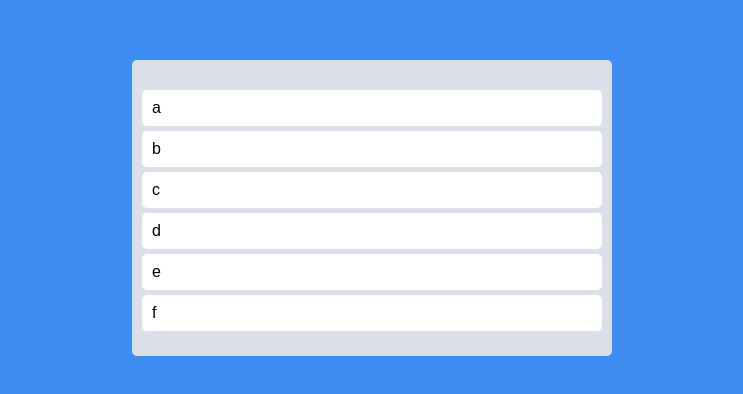
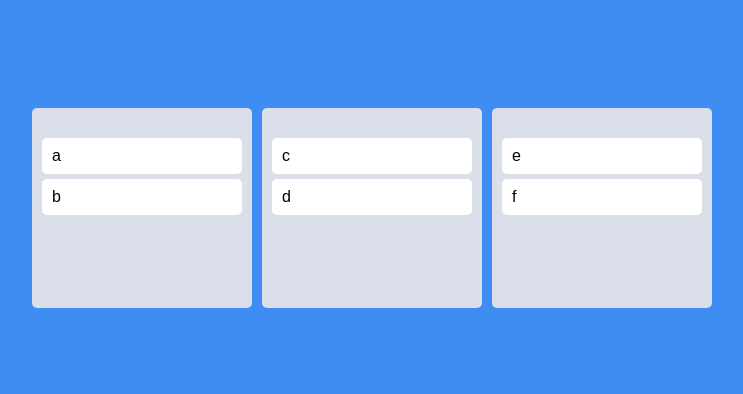
Before and after one commit to YoujungSon/trello-clone, a React (Create React App) app: page / in a window 1280 px wide. Shown: the part 192-586 px from the top of the page, without its empty margins (268-1011 px from the left). Built offline with nearby package versions, Linux system fonts and the light colour scheme.

Commit message:
#7.8 Multi Boards

```diff
--- a/src/App.tsx
+++ b/src/App.tsx
@@ -1,12 +1,12 @@
-import { DragDropContext, Droppable, DropResult } from 'react-beautiful-dnd';
+import { DragDropContext, DropResult } from 'react-beautiful-dnd';
 import styled from 'styled-components';
 import { useRecoilState } from 'recoil';
 import { toDoState } from './atom';
-import DragabbleCard from './components/DragabbleCard';
+import Board from './components/Board';
 
 const Wrapper = styled.div`
   display: flex;
-  max-width: 480px;
+  max-width: 680px;
   width: 100%;
   margin: 0 auto;
   justify-content: center;
@@ -15,43 +15,31 @@
 `;
 const Boards = styled.div`
   display: grid;
+  gap: 10px;
   width: 100%;
-  grid-template-columns: repeat(1, 1fr);
-`;
-const Board = styled.div`
-  padding: 20px 10px;
-  padding-top: 30px;
-  background-color: ${(props) => props.theme.boardColor};
-  border-radius: 5px;
-  min-height: 200px;
+  grid-template-columns: repeat(3, 1fr);
 `;
 
 function App() {
   const [toDos, setToDos] = useRecoilState(toDoState);
   const onDragEnd = ({ draggableId, destination, source }: DropResult) => {
     if (!destination) return;
-    setToDos((oldToDos) => {
-      const toDosCopy = [...oldToDos];
-      // 1) Delete item on sourtce.index
-      toDosCopy.splice(source.index, 1);
-      // 2) Put back the item on the destination.index
-      toDosCopy.splice(destination?.index, 0, draggableId);
-      return toDosCopy;
-    });
+    // setToDos((oldToDos) => {
+    //   const toDosCopy = [...oldToDos];
+    //   // 1) Delete item on sourtce.index
+    //   toDosCopy.splice(source.index, 1);
+    //   // 2) Put back the item on the destination.index
+    //   toDosCopy.splice(destination?.index, 0, draggableId);
+    //   return toDosCopy;
+    // });
   };
   return (
     <DragDropContext onDragEnd={onDragEnd}>
       <Wrapper>
         <Boards>
-          <Droppable droppableId='one'>
-            {(magic) => (
-              <Board ref={magic.innerRef} {...magic.droppableProps}>
-                {toDos.map((toDo, index) => (
-                  <DragabbleCard key={toDo} index={index} toDo={toDo} />
-                ))}
-              </Board>
-            )}
-          </Droppable>
+          {Object.keys(toDos).map((boardId) => (
+            <Board key={boardId} boardId={boardId} toDos={toDos[boardId]} />
+          ))}
         </Boards>
       </Wrapper>
     </DragDropContext>
--- a/src/atom.tsx
+++ b/src/atom.tsx
@@ -1,6 +1,14 @@
 import { atom, selector } from 'recoil';
 
-export const toDoState = atom({
+interface IToDoState {
+  [key: string]: string[];
+}
+
+export const toDoState = atom<IToDoState>({
   key: 'toDo',
-  default: ['a', 'b', 'c', 'd', 'e', 'f'],
+  default: {
+    to_do: ['a', 'b'],
+    doing: ['c', 'd'],
+    done: ['e', 'f'],
+  },
 });
--- /dev/null
+++ b/src/components/Board.tsx
@@ -0,0 +1,30 @@
+import { Droppable } from 'react-beautiful-dnd';
+import DragabbleCard from './DragabbleCard';
+import styled from 'styled-components';
+
+const Wrapper = styled.div`
+  padding: 20px 10px;
+  padding-top: 30px;
+  background-color: ${(props) => props.theme.boardColor};
+  border-radius: 5px;
+  min-height: 200px;
+`;
+interface IBoardProps {
+  toDos: string[];
+  boardId: string;
+}
+function Board({ toDos, boardId }: IBoardProps) {
+  return (
+    <Droppable droppableId={boardId}>
+      {(magic) => (
+        <Wrapper ref={magic.innerRef} {...magic.droppableProps}>
+          {toDos.map((toDo, index) => (
+            <DragabbleCard key={toDo} index={index} toDo={toDo} />
+          ))}
+        </Wrapper>
+      )}
+    </Droppable>
+  );
+}
+
+export default Board;
```
